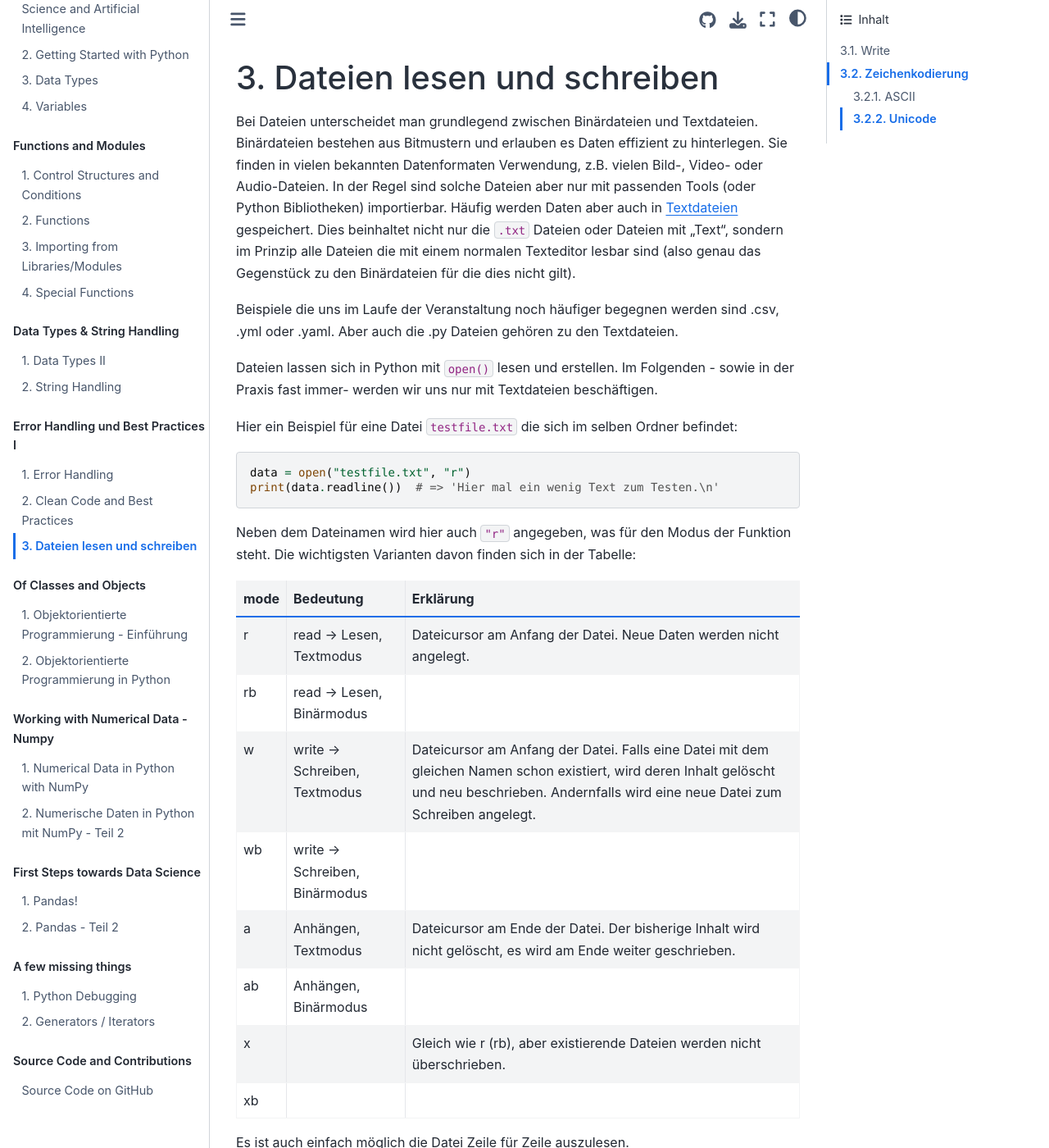
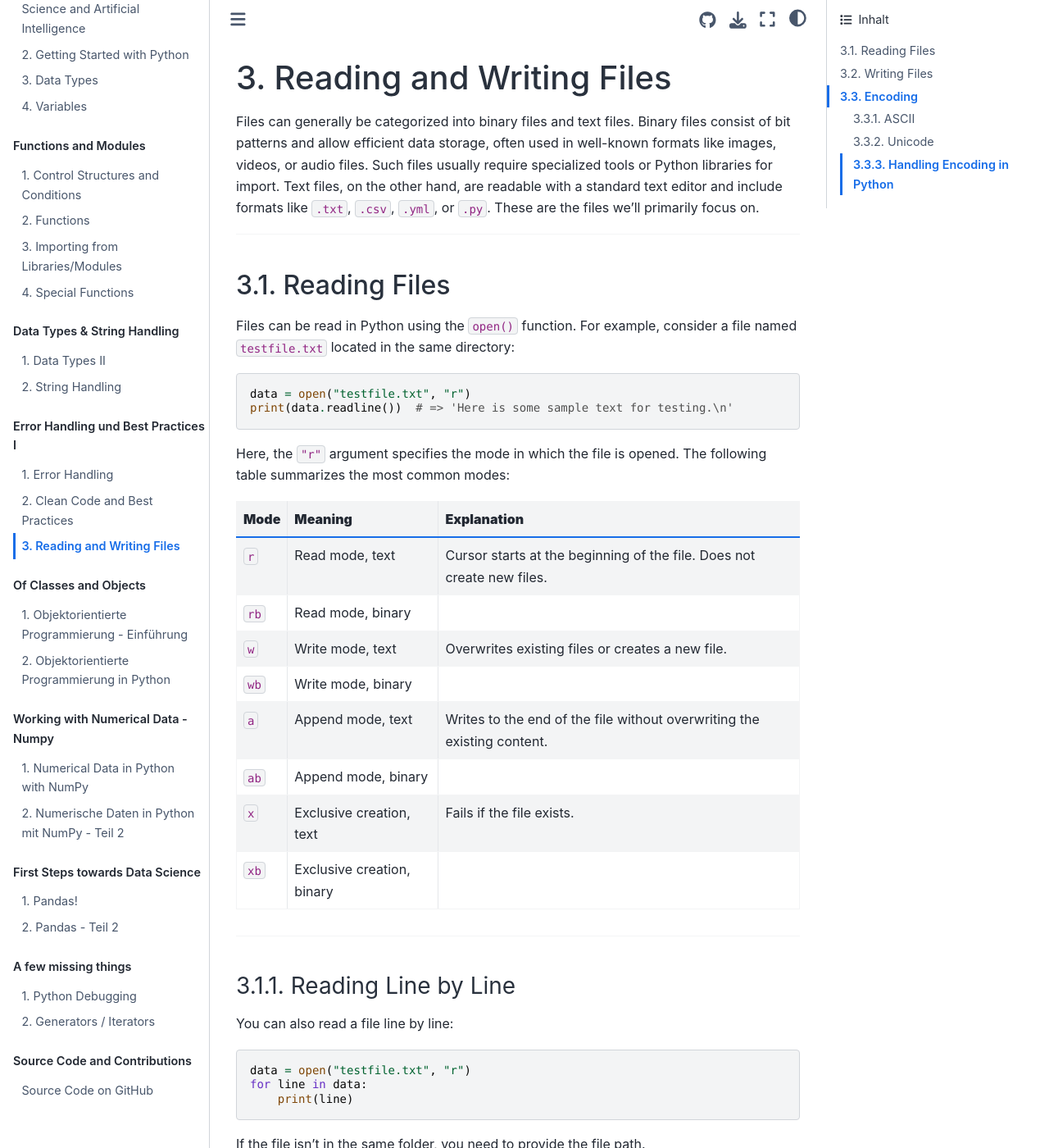
Before and after one commit to florian-huber/python-introduction-eng, a Jupyter Book: the page built from lesson_material_english/05_open_files.md, in a window 1280 px wide and 1400 px high. Shown: the whole window at 82% size. Built offline with Jupyter Book 1.0.4 settings and Sphinx 7.4.7 and the Sphinx Book theme 1.1.4, drawn with Linux system fonts in a browser that asks for light colours; pages that are not in the unit, such as notebooks, are missing from menus; some of the changed text lies outside the part shown.

Commit message:
translate to eng

````diff
--- a/lesson_material_english/05_open_files.md
+++ b/lesson_material_english/05_open_files.md
@@ -1,105 +1,122 @@
-# Dateien lesen und schreiben
+# Reading and Writing Files
 
-Bei Dateien unterscheidet man grundlegend zwischen Binärdateien und Textdateien. Binärdateien bestehen aus Bitmustern und erlauben es Daten effizient zu hinterlegen. Sie finden in vielen bekannten Datenformaten Verwendung, z.B. vielen Bild-, Video- oder Audio-Dateien. In der Regel sind solche Dateien aber nur mit passenden Tools (oder Python Bibliotheken) importierbar. Häufig werden Daten aber auch in [Textdateien](https://de.wikipedia.org/wiki/Textdatei) gespeichert. Dies beinhaltet nicht nur die `.txt` Dateien oder Dateien mit "Text", sondern im Prinzip alle Dateien die mit einem normalen Texteditor lesbar sind (also genau das Gegenstück zu den Binärdateien für die dies nicht gilt).
+Files can generally be categorized into binary files and text files. Binary files consist of bit patterns and allow efficient data storage, often used in well-known formats like images, videos, or audio files. Such files usually require specialized tools or Python libraries for import. Text files, on the other hand, are readable with a standard text editor and include formats like `.txt`, `.csv`, `.yml`, or `.py`. These are the files we’ll primarily focus on.
 
-Beispiele die uns im Laufe der Veranstaltung noch häufiger begegnen werden sind .csv, .yml oder .yaml. Aber auch die .py Dateien gehören zu den Textdateien.
+---
 
+## Reading Files
 
-
-Dateien lassen sich in Python mit `open()` lesen und erstellen. Im Folgenden - sowie in der Praxis fast immer- werden wir uns nur mit Textdateien beschäftigen.
-
-Hier ein Beispiel für eine Datei `testfile.txt` die sich im selben Ordner befindet:
-<!--pytest-codeblocks:skip-->
+Files can be read in Python using the `open()` function. For example, consider a file named `testfile.txt` located in the same directory:
 
 ```python
 data = open("testfile.txt", "r")
-print(data.readline())  # => 'Hier mal ein wenig Text zum Testen.\n'
+print(data.readline())  # => 'Here is some sample text for testing.\n'
 ```
-Neben dem Dateinamen wird hier auch `"r"` angegeben, was für den Modus der
-Funktion steht. Die wichtigsten Varianten davon finden sich in der Tabelle:
 
+Here, the `"r"` argument specifies the mode in which the file is opened. The following table summarizes the most common modes:
 
-|     mode    |     Bedeutung                         |     Erklärung                                                                                                                                                                                                   |
-|-------------|---------------------------------------|-----------------------------------------------------------------------------------------------------------------------------------------------------------------------------------------------------------------|
-|     r       |     read -> Lesen, Textmodus          |     Dateicursor   am Anfang der Datei. Neue Daten werden nicht angelegt.                                                                                                                                        |
-|     rb      |     read -> Lesen, Binärmodus         |                                                                                                                                                                                                                 |
-|     w       |     write -> Schreiben, Textmodus     |     Dateicursor   am Anfang der Datei. Falls eine Datei mit dem gleichen Namen schon existiert,   wird deren Inhalt gelöscht und neu beschrieben. Andernfalls wird eine neue   Datei zum Schreiben angelegt.    |
-|     wb      |     write -> Schreiben, Binärmodus    |                                                                                                                                                                                                                 |
-|     a       |     Anhängen, Textmodus               |     Dateicursor am Ende der Datei. Der bisherige Inhalt wird nicht   gelöscht, es wird am Ende weiter geschrieben.                                                                                              |
-|     ab      |     Anhängen, Binärmodus              |                                                                                                                                                                                                                 |
-|     x       |                                       |     Gleich wie r (rb),   aber existierende Dateien werden nicht überschrieben.                                                                                                                                  |
-|     xb      |                                       |                                                                                                                                                                                                                 |
+| **Mode** | **Meaning**                     | **Explanation**                                                                                     |
+|----------|---------------------------------|-----------------------------------------------------------------------------------------------------|
+| `r`      | Read mode, text                 | Cursor starts at the beginning of the file. Does not create new files.                             |
+| `rb`     | Read mode, binary               |                                                                                                     |
+| `w`      | Write mode, text                | Overwrites existing files or creates a new file.                                                   |
+| `wb`     | Write mode, binary              |                                                                                                     |
+| `a`      | Append mode, text               | Writes to the end of the file without overwriting the existing content.                            |
+| `ab`     | Append mode, binary             |                                                                                                     |
+| `x`      | Exclusive creation, text        | Fails if the file exists.                                                                           |
+| `xb`     | Exclusive creation, binary      |                                                                                                     |
 
+---
 
-Es ist auch einfach möglich die Datei Zeile für Zeile auszulesen.
-<!--pytest-codeblocks:skip-->
+### Reading Line by Line
+
+You can also read a file line by line:
+
 ```python
 data = open("testfile.txt", "r")
 for line in data:
     print(line)
 ```
-Sollte die Datei sich nicht im selben Ordner befinden, muss der Pfad noch
-zum Dateinamen hinzugefügt werden.
 
-+ Pfad unter Windows: "C:/User/my_folder/testfile.txt" oder jeweils mit \\\\
-+ Pfad unter MacOS und Linux: "/home/user/my_folder/testfile.txt"
+If the file isn’t in the same folder, you need to provide the file path.
 
-Es ist auch möglich dies über *relative* Pfadangaben zu machen, z.B.
+- **Windows:** Use `"C:/User/my_folder/testfile.txt"` or escape backslashes like `"C:\\User\\my_folder\\testfile.txt"`.
+- **macOS/Linux:** Use `"/home/user/my_folder/testfile.txt"`.
 
-- `data = open("my_data/testfile2.txt", "r")` oder:
-  `data = open("my_data\\testfile2.txt", "r")`
+You can also use *relative paths*:
+```python
+data = open("my_data/testfile2.txt", "r")
+```
 
-Eine weitere Möglichkeit (dazu kommen wir später noch ausführlicher), ist die Nutzung von Python-Bibliotheken zum Pfad-Handling, z.B. `os`.
+For advanced path handling, consider using libraries like `os`.
 
-### Write
-Das Schreiben von Dateien geschieht über `write()`. Aber auch hier wird
-zuerst eine Datei geöffnet um anschließend in diese Datei zu schreiben.
+---
+
+## Writing Files
+
+To write to a file, use the `write()` method. First, open a file in write mode:
 
 ```python
-output = open("ouput_file.txt", "w")
-text = "Kommen wir nun zu etwas völlig anderem."
+output = open("output_file.txt", "w")
+text = "Now for something completely different."
 output.write(text + "\n")
 output.close()
 ```
-Während im mode "w" (write) jedes Mal eine neue Datei erstellt wird, können
-wir mit "a" auch eine vorhandene Datei weiter schreiben.
+
+With mode `"w"`, a new file is created each time. To append to an existing file instead, use `"a"`:
+
 ```python
-output = open("ouput_file.txt", "a")
-output.write("So. Ja. Genau.\n")
-output.write("Ja " * 5 + "\n")
+output = open("output_file.txt", "a")
+output.write("Yes. Exactly.\n")
+output.write("Yes " * 5 + "\n")
 output.close()
 ```
-Im Alltag häufig einfach als open/close ist das verwenden von `with`:
+
+---
+
+### Using `with` for File Management
+
+A common and recommended approach is to use the `with` statement for file handling. This ensures the file is properly closed, even if an error occurs.
 
 ```python
-with open("ouput_file.txt", "w") as file:
+with open("output_file.txt", "w") as file:
     for i in range(1, 6):
-        file.write(f"Zeile {i} \n")
+        file.write(f"Line {i} \n")
 ```
+
+Reading a file with `with`:
+
 ```python
-with open("ouput_file.txt", "r") as file:
+with open("output_file.txt", "r") as file:
     for line in file:
         if "3" in line:
             print(line)
 ```
-## Zeichenkodierung
-Computer kennen erstmal keine Buchstaben oder Zeichen, sondern nur Bytes. Bytes sind Zahlen im Bereich von 0 bis 255. Um mit Zahlen einen Text darstellen zu können, braucht der Computer eine Zuordnungstabelle, in der steht, welche Zahl für welchen Buchstaben stehen soll.
 
-Es gibt zahlreiche verschiedene Kodierungen, die häufigsten sind aber:
+---
+
+## Encoding
+
+Computers don't inherently understand letters or characters—only bytes, which are numbers from 0 to 255. To map these numbers to characters, encoding systems are used.
+
 ### ASCII
-ASCII steht für *American Standard Code for Information Interchange* und kann 256 verschiedene Zeichen darstellen. Die meisten Sonderzeichen sind daher nicht enthalten.
+
+ASCII (*American Standard Code for Information Interchange*) can represent 256 characters. However, it lacks many special characters.
 
 ### Unicode
-Unicode ist mittlerweile der Standard, v.a. im Internet (HTML 4.0) und enthält mehr als 100.000 Zeichen.
-Es gibt verschiedene Unicode Kodierungen, am meisten genutzt in Python ist allerdings **utf-8** da dies relativ elegant (=Speicher sparend) die Zeichen kodieren kann.
 
-Für mehr Informationen zu diesem Thema: https://wiki.selfhtml.org/wiki/Zeichencodierung
+Unicode has become the standard, especially for the web (HTML 4.0), supporting over 100,000 characters. The most commonly used Unicode encoding in Python is **UTF-8**, as it efficiently represents characters while saving space.
 
-Sollten einmal Probleme mit Umlauten/Sonderzeichen auftreten, liegt dies in der Regal daran, dass bei einer Textdatei nicht richtig zwischen ASCII und utf-8 konvertiert wurde.
+For more on encoding, refer to the [SelfHTML Wiki on character encoding](https://wiki.selfhtml.org/wiki/Zeichencodierung).
 
-Um sicher zu gehen, kann de Kodierung mit angegeben werden:
+---
+
+### Handling Encoding in Python
+
+If you encounter issues with special characters (e.g., umlauts), it’s often due to improper conversion between ASCII and UTF-8. To avoid such problems, explicitly specify the encoding:
+
 ```python
-with open("ouput_file.txt", "w", encoding="utf-8") as file:
+with open("output_file.txt", "w", encoding="utf-8") as file:
     for i in range(1, 6):
-        file.write(f"Zeile {i} \n")
+        file.write(f"Line {i} \n")
 ```
````
